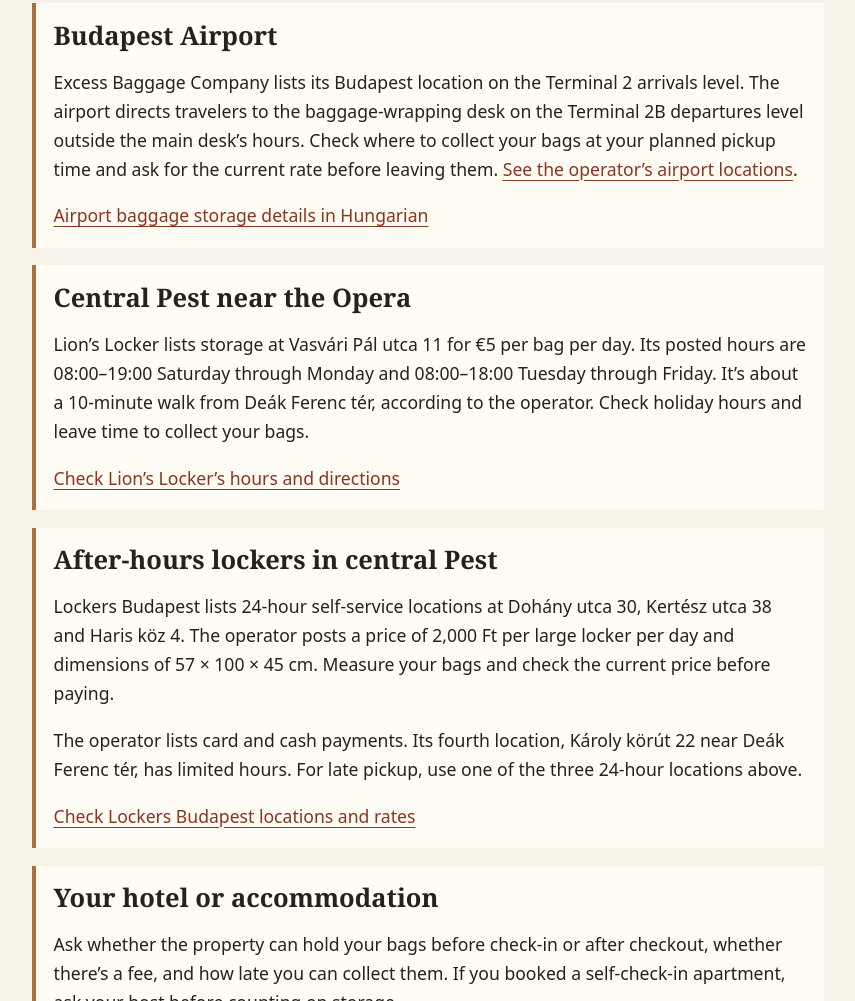
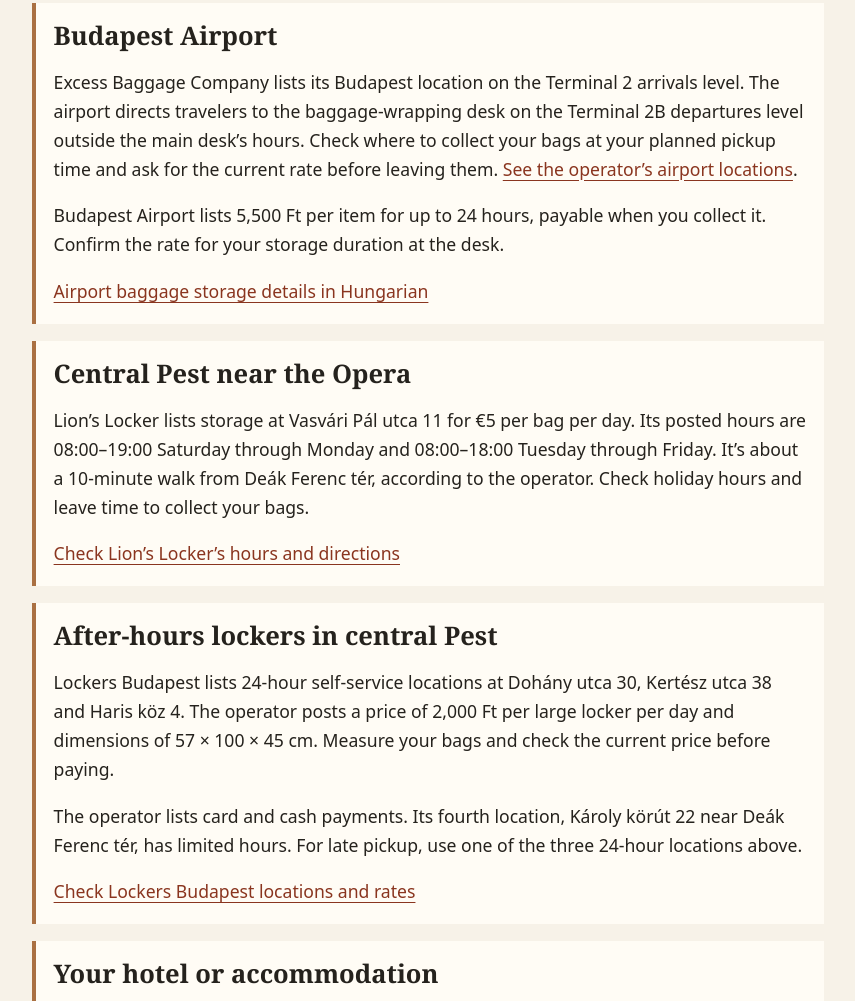
Before and after one commit to mattpom/stoplookaround, a plain HTML site: page budapest-luggage-storage.html in a window 1280 px wide. Shown: the part 1127-2128 px from the top of the page, without its empty margins (212-1067 px from the left). Drawn offline with Linux system fonts and the light colour scheme.

Commit message:
Add posted Budapest Airport baggage storage rate

```diff
--- a/budapest-luggage-storage.html
+++ b/budapest-luggage-storage.html
@@ -44,6 +44,7 @@ footer { border-top: 1px solid #aa7042; padding-top: 1rem; }
 <section>
 <h2>Budapest Airport</h2>
 <p>Excess Baggage Company lists its Budapest location on the Terminal 2 arrivals level. The airport directs travelers to the baggage-wrapping desk on the Terminal 2B departures level outside the main desk’s hours. Check where to collect your bags at your planned pickup time and ask for the current rate before leaving them. <a href="https://www.excess-baggage.com/airport-stores.php">See the operator’s airport locations</a>.</p>
+<p>Budapest Airport lists 5,500 Ft per item for up to 24 hours, payable when you collect it. Confirm the rate for your storage duration at the desk.</p>
 <p><a href="https://www.bud.hu/praktikus-repuloteri-informaciok/hasznos/kenyelmi-szolgaltatasok/letesitmenyek/poggyaszmegorzo.html">Airport baggage storage details in Hungarian</a></p>
 </section>
 <section>
```
